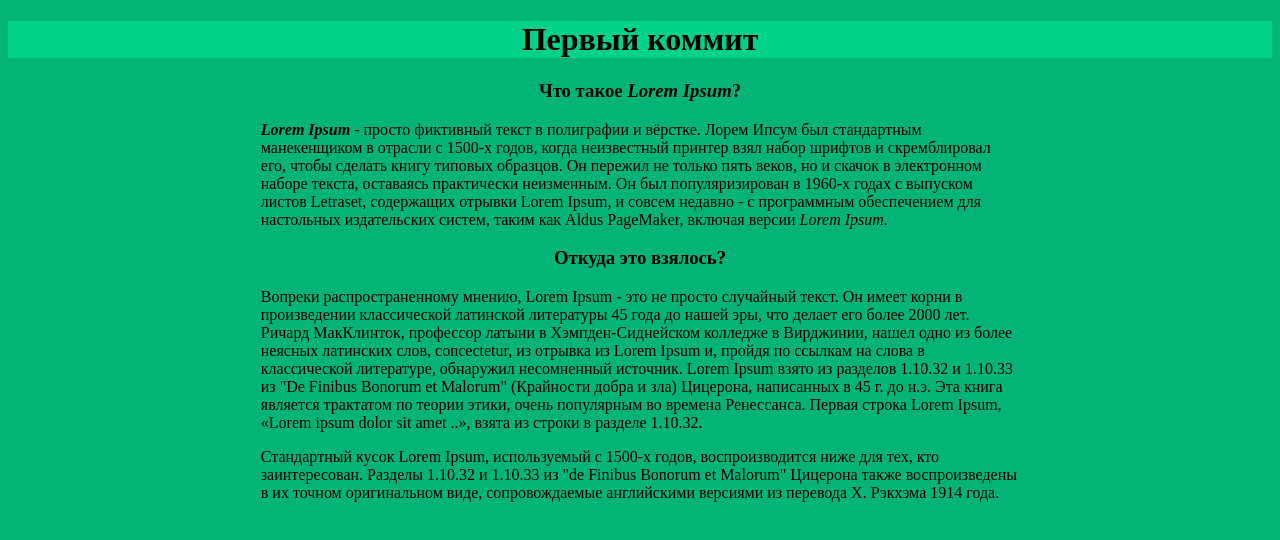
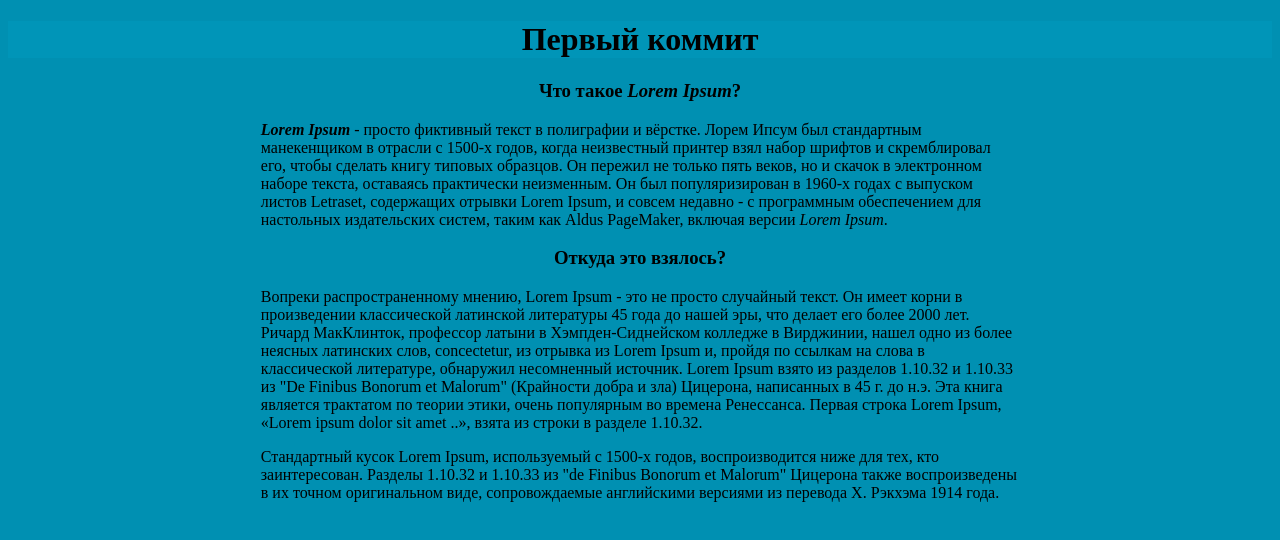
Before and after one commit to KredoDeBrain/trenningSite, a plain HTML site: page index.html in a window 1280 px wide. Drawn offline with Linux system fonts and the light colour scheme.

Commit message:
Replace color background

```diff
--- a/CSS/style.css
+++ b/CSS/style.css
@@ -9,11 +9,11 @@ and open the template in the editor.
 */
 
 body{
-    background-color: #03b476;
+    background-color: #0090b2;
 }
 
 #header{
-    background-color: #00d389;
+    background-color: #0095b8;
     text-align: center;
 }
 
```
